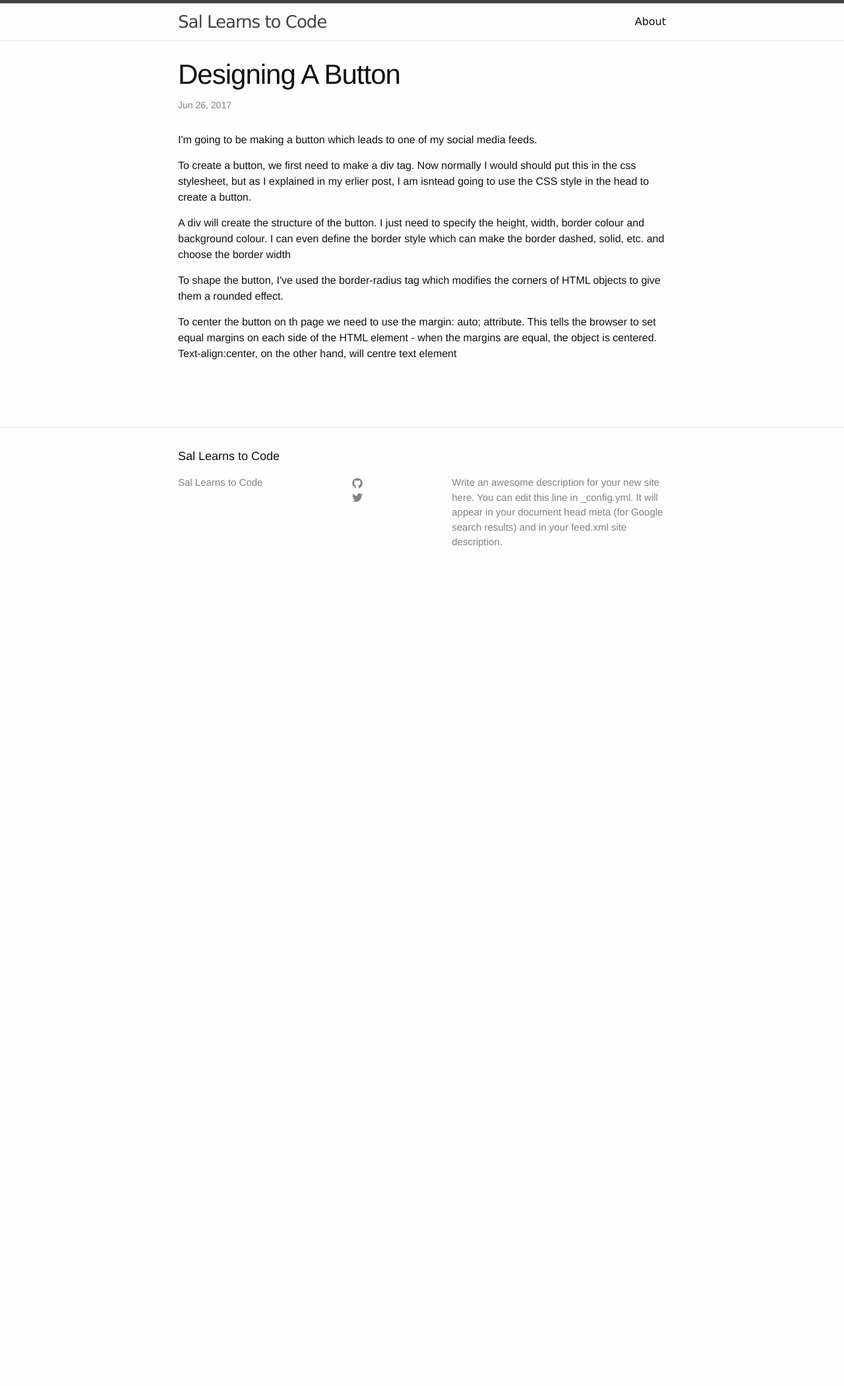
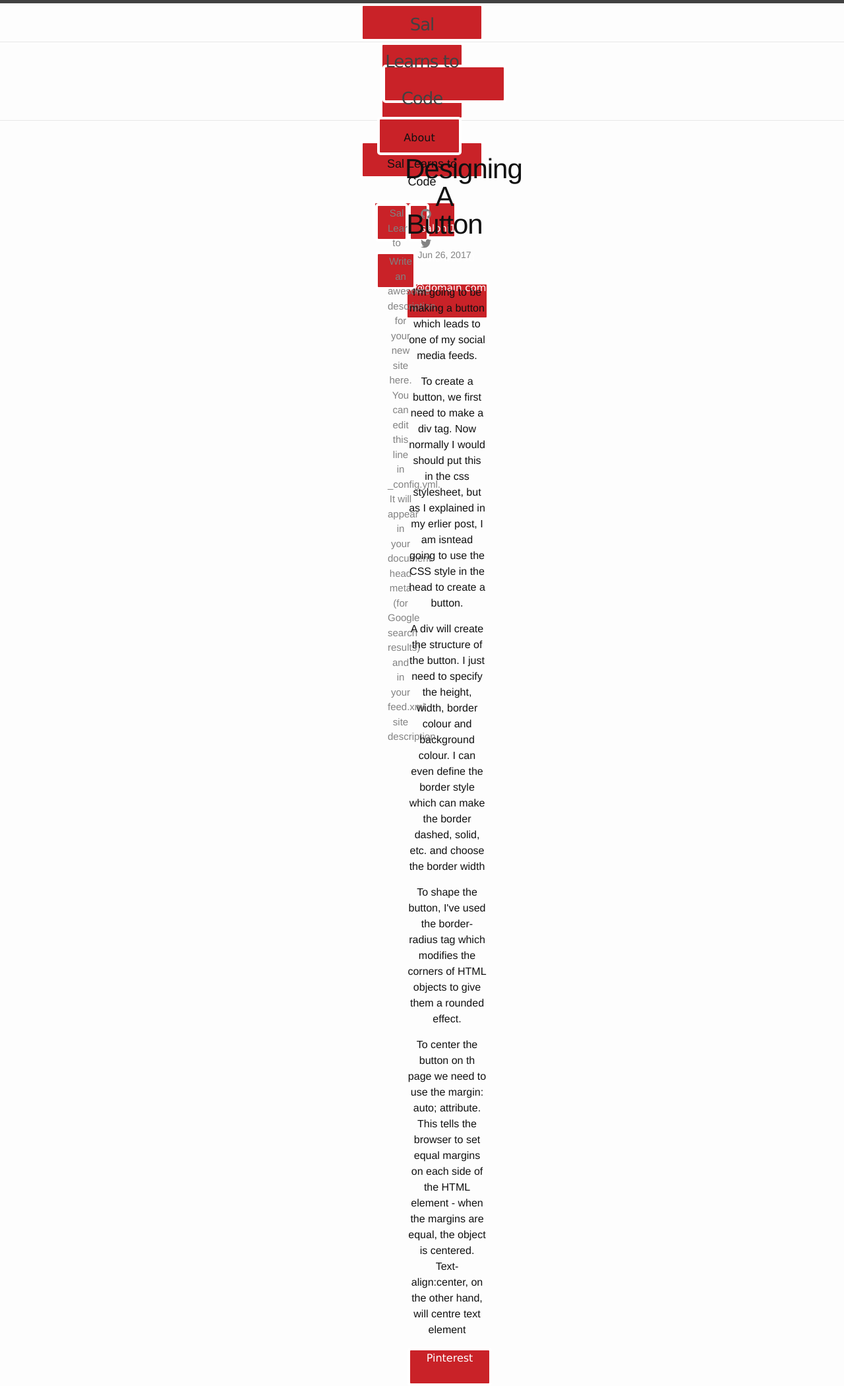
Before and after one commit to saloni1990/saloni1990.github.io, a Jekyll site: the page built from _posts/2017-06-26-Designing-a-Button.md, in a window 1280 px wide. Shown: the whole page at 66% size. Built offline with Jekyll 4.4.1, drawn with Linux system fonts in a browser that asks for light colours; our own code applies the rules of GitHub Pages for plain Markdown files; before the commit the page ends 900 px from its top, so only the background shows below that.

Commit message:
Update 2017-06-26-Designing-a-Button.md

```diff
--- a/_posts/2017-06-26-Designing-a-Button.md
+++ b/_posts/2017-06-26-Designing-a-Button.md
@@ -1,7 +1,7 @@
 <html>
 <head>
 	<title>Designing a Button</title>
-	<style type="text/css"><
+	<style type="text/css">
 	div {
 		height: 50px;
 		width: 120px;
```
